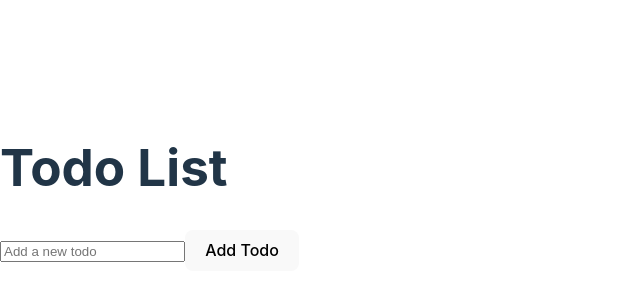
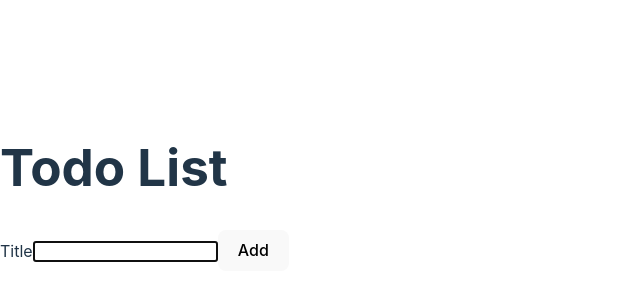
Before and after one commit to nyquil24/react-todo, a React (Vite) app: page / in a window 1280 px wide. Shown: the part 204-504 px from the top of the page, without its empty margins (0-640 px from the left). Built offline with nearby package versions, Linux system fonts and the light colour scheme.

Commit message:
week 7 Reusable Components Imperative

```diff
--- a/src/AddTodoForm.jsx
+++ b/src/AddTodoForm.jsx
@@ -1,6 +1,6 @@
 // eslint-disable-next-line no-unused-vars
 import React, {useState, useEffect} from 'react';
-
+import InputWithLabel from './InputWithLabel'
 
 
 
@@ -9,29 +9,32 @@ const AddTodoForm = ({ onAddTodo }) => {//onAddTodo prop, passed from App, to ad
 
   const [todoTitle, setTodoTitle] = useState('');
 
+  const handleTitleChange = (event) => {
+    const newTodoTitle = event.target.value; // Retrieve input value
+    setTodoTitle(newTodoTitle); // Update state with new value
+  };
 
   const handleAddTodo = (event) => {
     event.preventDefault();
-    const todoTitle = event.target.elements.title.value.trim();
-    if (todoTitle) {
-      onAddTodo(todoTitle);
-      event.target.reset();
-    }
-  };
-
-  const handleTitleChange = (event) => {
-    event.preventDefault();
-    onAddTodo({title: todoTitle, id: Date.now()})
+    onAddTodo({
+      id: Date.now(),
+      title:todoTitle,
+    });
     setTodoTitle('');
   }
 
   return (
     <form onSubmit={handleAddTodo}>
-      <input type="text" name="title" placeholder="Add a new todo"
-      value={todoTitle} onChange={handleTitleChange} />
-      <button type="submit">Add Todo</button>
-    </form>
-  );
+      <InputWithLabel
+        id="todoTitle"
+        value={todoTitle}
+        onInputChange={handleTitleChange}
+        >
+        Title
+        </InputWithLabel>
+        <button type="submit">Add</button>
+        </form>
+  )
 };
 
 export default AddTodoForm;
--- a/src/App.jsx
+++ b/src/App.jsx
@@ -7,12 +7,12 @@ import AddTodoForm from './AddTodoForm';
 const useSemiPState = (key, initialState) => {
   const [state, setState] = React.useState(() => {
     const savedValue = localStorage.getItem(key);
-    return savedValue ? JSON.parse(savedValue) : initialState;
+    return savedValue ? JSON.parse(savedValue) : [];
   })
 
   React.useEffect(() => {
-    localStorage.setItem(key,JSON.stringify(state));
-  }, [key, state]);
+    localStorage.setItem('savedTodoList', JSON.stringify(state));
+  }, [state]);
 
     return [state, setState];
 }
@@ -26,11 +26,16 @@ const App = () => {
     setTodoList([...todoList, newTodo]);
   }
 
+  const removeTodo = (id) => {
+    const updateTodoList = todoList.filter((todo) => todo.id !== id);
+    setTodoList(updateTodoList);
+  }
+
   return (
     <div>
       <h1>Todo List</h1>
       <AddTodoForm onAddTodo={addTodo} /> {/*//renders the AddTodoForm and passes the handleAddTodo function to it as a prop.*/}
-      <TodoList todoList={todoList} /> {/*passes the todoList array to "TodoList" component */}
+      <TodoList todoList={todoList} onRemoveTodo={removeTodo}/> {/*passes the todoList array to "TodoList" component */}
     </div>
   );
 };
--- /dev/null
+++ b/src/InputWithLabel.jsx
@@ -0,0 +1,26 @@
+/* eslint-disable react/prop-types */
+// eslint-disable-next-line no-unused-vars
+import React, { useEffect, useRef } from 'react';
+
+const InputWithLabel = ({ id, value, type = 'text', onInputChange, children }) => {
+  const inputRef = useRef();
+
+  useEffect(() => {
+    inputRef.current.focus();
+  }, []);
+
+  return (
+    <>
+      <label htmlFor={id}>{children}</label>
+      <input
+        id={id}
+        type={type}
+        value={value}
+        onChange={onInputChange}
+        ref={inputRef}
+      />
+    </>
+  );
+};
+
+export default InputWithLabel;
--- a/src/TodoList.jsx
+++ b/src/TodoList.jsx
@@ -3,11 +3,11 @@
 import React from 'react';
 import TodoListItem from './TodoListItem';
 
-const TodoList = ({ todoList }) => {
+const TodoList = ({ todoList, onRemoveTodo  }) => {
   return (
     <ul>
       {todoList.map((todo) => ( // map method iterates over the "todos" array
-        <TodoListItem key={todo.id} todo={todo} /> //TodoListItem component
+        <TodoListItem key={todo.id} todo={todo} onRemoveTodo={onRemoveTodo}/> //TodoListItem component
       ))}
     </ul>
   );
--- a/src/TodoListItem.jsx
+++ b/src/TodoListItem.jsx
@@ -3,11 +3,14 @@
 import TodoList from "./TodoList"
 
 
-const TodoListItem = ({todo}) =>{
+const TodoListItem = ({todo, onRemoveTodo}) =>{
 
     return(
         <li>
             {todo.title} {/*takes a single "todo" object as a prop */}
+            <button type="button" onClick={() => onRemoveTodo(todo.id)}>
+            Remove
+            </button>
         </li>
     )
 
```
